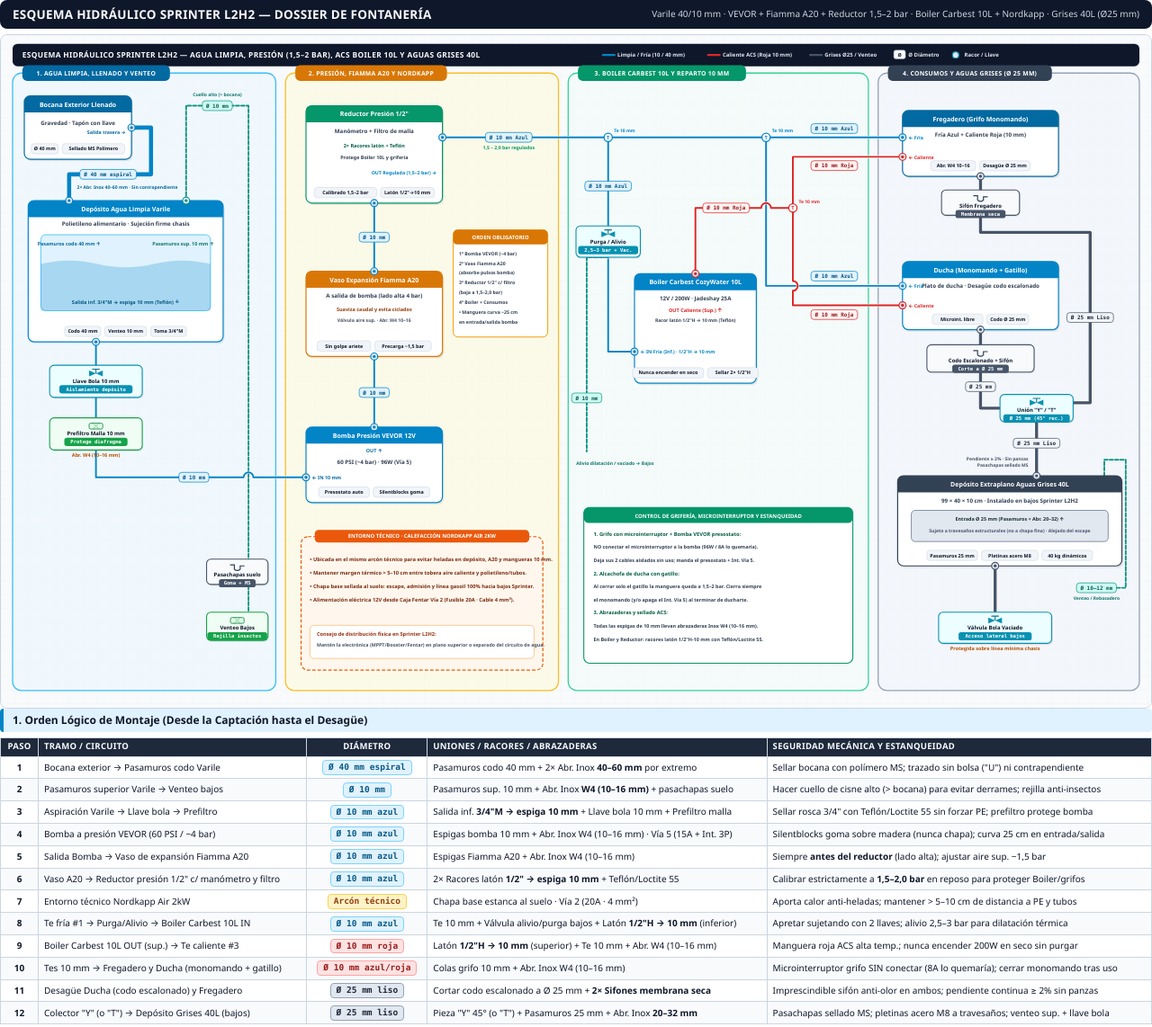
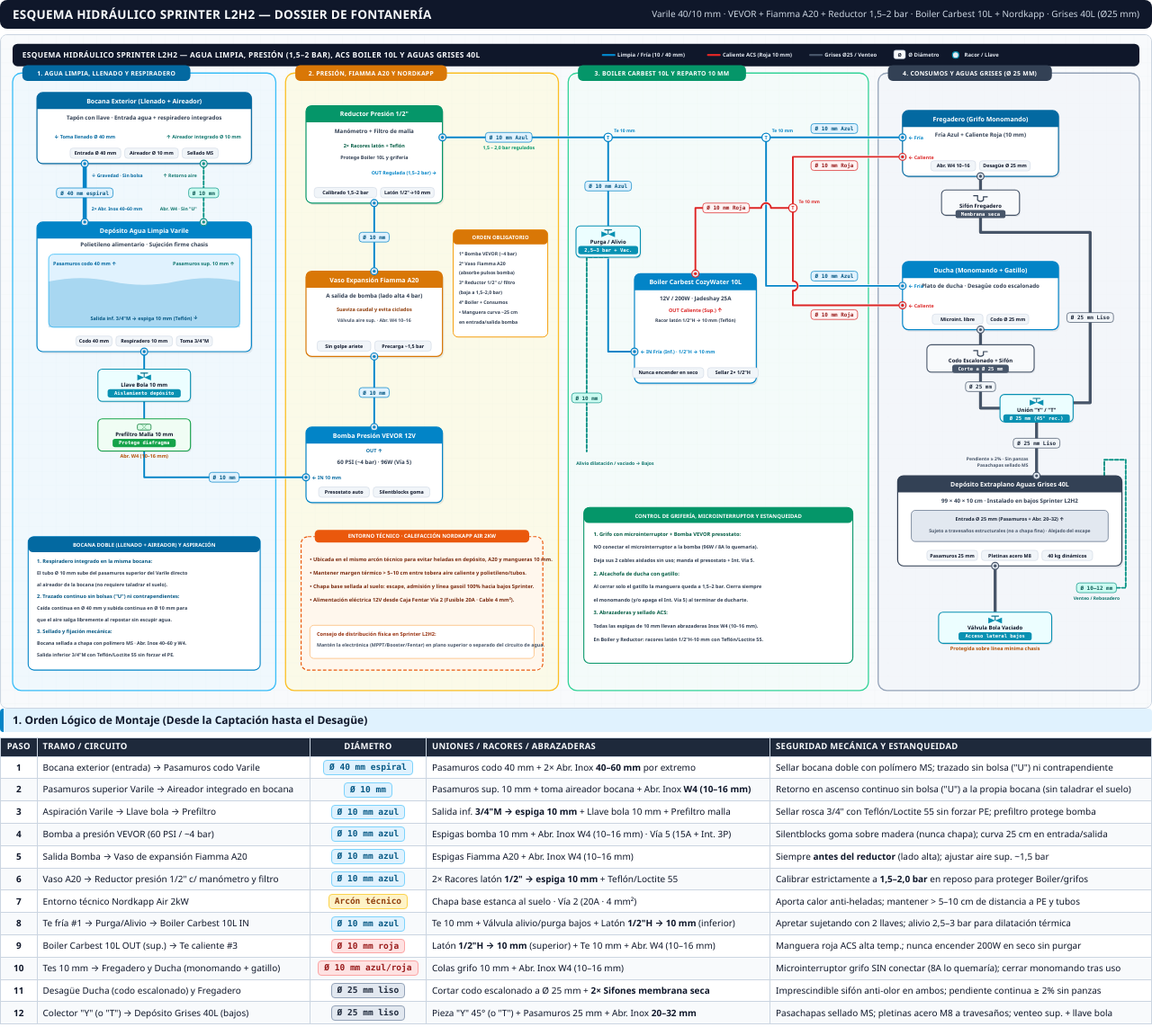
Before and after one commit to endermejia/camper-electricidad-fontaneria, a plain HTML site: page dossier-fontaneria.html in a window 1280 px wide. Shown: the top 1142 px of the page at 90% size. Drawn offline with Linux system fonts and the light colour scheme.

Commit message:
Actualizar respiradero del depósito Varile al aireador integrado en bocana

```diff
--- a/dossier-fontaneria.html
+++ b/dossier-fontaneria.html
@@ -236,17 +236,17 @@
       <tbody>
         <tr>
           <td class="tc"><strong>1</strong></td>
-          <td>Bocana exterior → Pasamuros codo Varile</td>
+          <td>Bocana exterior (entrada) → Pasamuros codo Varile</td>
           <td class="tc"><span class="pill pill-blue">Ø 40 mm espiral</span></td>
           <td>Pasamuros codo 40 mm + 2× Abr. Inox <strong>40–60 mm</strong> por extremo</td>
-          <td>Sellar bocana con polímero MS; trazado sin bolsa ("U") ni contrapendiente</td>
+          <td>Sellar bocana doble con polímero MS; trazado sin bolsa ("U") ni contrapendiente</td>
         </tr>
         <tr>
           <td class="tc"><strong>2</strong></td>
-          <td>Pasamuros superior Varile → Venteo bajos</td>
+          <td>Pasamuros superior Varile → Aireador integrado en bocana</td>
           <td class="tc"><span class="pill pill-blue">Ø 10 mm</span></td>
-          <td>Pasamuros sup. 10 mm + Abr. Inox <strong>W4 (10–16 mm)</strong> + pasachapas suelo</td>
-          <td>Hacer cuello de cisne alto (&gt; bocana) para evitar derrames; rejilla anti-insectos</td>
+          <td>Pasamuros sup. 10 mm + toma aireador bocana + Abr. Inox <strong>W4 (10–16 mm)</strong></td>
+          <td>Retorno en ascenso continuo sin bolsa ("U") a la propia bocana (sin taladrar el suelo)</td>
         </tr>
         <tr>
           <td class="tc"><strong>3</strong></td>
@@ -337,7 +337,7 @@
       </thead>
       <tbody>
         <tr><td>Manguera</td><td>Manguera espiral alimentaria reforzada</td><td class="tc">~1–1,5 m</td><td class="tc"><span class="pill pill-blue">Ø 40 mm</span></td><td>Bocana exterior → pasamuros codo Varile</td></tr>
-        <tr><td>Manguera</td><td>Manguera alimentaria flexible AZUL (venteo, aspiración y fría)</td><td class="tc">~10–15 m</td><td class="tc"><span class="pill pill-blue">Ø 10 mm</span></td><td>Venteo, salida Varile → Bomba → A20 → Reductor → Boiler/Grifos</td></tr>
+        <tr><td>Manguera</td><td>Manguera alimentaria flexible AZUL (respiradero, aspiración y fría)</td><td class="tc">~10–15 m</td><td class="tc"><span class="pill pill-blue">Ø 10 mm</span></td><td>Respiradero a bocana, salida Varile → Bomba → A20 → Reductor → Boiler/Grifos</td></tr>
         <tr><td>Manguera</td><td>Manguera alimentaria flexible ROJA alta temperatura (ACS)</td><td class="tc">~6–10 m</td><td class="tc"><span class="pill pill-red">Ø 10 mm</span></td><td>Salida superior Boiler Carbest 10L → Te → Fregadero y Ducha</td></tr>
         <tr><td>Manguera</td><td>Tubería corrugada flexible con <strong>interior liso</strong></td><td class="tc">~4–6 m</td><td class="tc"><span class="pill pill-grey">Ø 25 mm</span></td><td>Plato de ducha y fregadero → "Y"/"T" → Depósito grises 40L</td></tr>
         <tr><td>Racores/Tes</td><td>Pasamuros Varile (codo 40 mm + sup. 10 mm) y adaptador 3/4"M → 10 mm</td><td class="tc">3 uds</td><td class="tc"><span class="pill pill-blue">40 / 10 mm / 3/4"</span></td><td>Entradas y salida depósito agua limpia Varile</td></tr>
@@ -352,7 +352,7 @@
     <div class="notes-box">
       <h3>Protocolo de Puesta en Marcha y Estanqueidad (antes de cerrar muebles)</h3>
       <ul>
-        <li><strong>1. Llenado y purga de aire:</strong> llena el Varile comprobando bocana y rosca 3/4"; abre la llave de bola 10 mm, activa el interruptor de bomba VEVOR (Vía 5) y abre los grifos en posición caliente hasta llenar por completo los 10 L del Boiler sin burbujas.</li>
+        <li><strong>1. Llenado y purga de aire:</strong> llena el Varile comprobando bocana (llenado y aireador integrado) y rosca 3/4"; abre la llave de bola 10 mm, activa el interruptor de bomba VEVOR (Vía 5) y abre los grifos en posición caliente hasta llenar por completo los 10 L del Boiler sin burbujas.</li>
         <li><strong>2. Ajuste de presión (1,5–2,0 bar):</strong> con bomba en reposo y grifos cerrados, ajusta el Fiamma A20 (~1,5 bar en su válvula) y calibra el reductor de 1/2" entre <strong>1,5 y 2,0 bares</strong> en el manómetro integrado.</li>
         <li><strong>3. Prueba de presión 30 minutos:</strong> seca todas las espigas de 10 mm y latón con papel absorbente y espera 30 min sin tocar nada. Si no arranca la bomba sola ni humedece el papel, el circuito presurizado es estanco.</li>
         <li><strong>4. Prueba térmica y de desagüe:</strong> activa el Boiler (Jadeshay 25A) para verificar la válvula de alivio/purga y descarga varios litros simultáneos en fregadero + ducha comprobando pendiente, venteo del depósito 40L y estanqueidad de la llave de vaciado.</li>
--- a/plumbing.js
+++ b/plumbing.js
@@ -7,8 +7,8 @@ const PLUMBING_SUMMARY_DATA = [
   {
     group: '1. Agua Limpia y Captación (Depósito Varile)',
     rows: [
-      { tramo: '1. Bocana exterior → Pasamuros codo Varile', gauge: 'Ø 40 mm espiral', prot: '2× Abr. Inox 40–60 mm · Polímero MS en chapa', target: 'p-fill' },
-      { tramo: '2. Pasamuros superior Varile → Venteo bajos', gauge: 'Ø 10 mm flexible', prot: 'Cuello de cisne alto (> bocana) + rejilla anti-insectos', target: 'p-vent' },
+      { tramo: '1. Bocana exterior (entrada) → Pasamuros codo Varile', gauge: 'Ø 40 mm espiral', prot: '2× Abr. Inox 40–60 mm · Polímero MS en chapa', target: 'p-fill' },
+      { tramo: '2. Pasamuros sup. Varile → Aireador integrado bocana', gauge: 'Ø 10 mm flexible', prot: 'Respiradero en la misma bocana · Subida sin bolsas ("U") · Abr. W4', target: 'p-vent' },
       { tramo: '3. Salida inferior 3/4"M → Llave de bola → Prefiltro', gauge: 'Ø 10 mm azul', prot: 'Adaptador 3/4"M-10mm + Teflón + Abr. W4 10–16 mm', target: 'p-suction' },
     ],
   },
@@ -57,7 +57,7 @@ const PLUMBING_BOM_DATA = [
     group: '2. Mangueras y Tubería por Diámetros',
     rows: [
       { item: 'Manguera espiral alimentaria Ø 40 mm (bocana exterior → codo depósito Varile)', qty: '~1–1,5 m', cost: 'Ø 40 mm' },
-      { item: 'Manguera flexible alimentaria AZUL Ø 10 mm (venteo, aspiración, presión y fría)', qty: '~10–15 m', cost: 'Ø 10 mm' },
+      { item: 'Manguera flexible alimentaria AZUL Ø 10 mm (respiradero a bocana, aspiración, presión y fría)', qty: '~10–15 m', cost: 'Ø 10 mm' },
       { item: 'Manguera flexible alimentaria ROJA Ø 10 mm alta temp. (salida Boiler → grifos)', qty: '~6–10 m', cost: 'Ø 10 mm ACS' },
       { item: 'Manguera corrugada flexible Ø 25 mm interior liso (ducha/fregadero → grises 40L)', qty: '~4–6 m', cost: 'Ø 25 mm' },
     ],
@@ -65,7 +65,7 @@ const PLUMBING_BOM_DATA = [
   {
     group: '3. Racores, Válvulas, Pasamuros y Tes',
     rows: [
-      { item: 'Pasamuros codo 40 mm (llenado) + pasamuros sup. 10 mm (venteo Varile)', qty: '2 uds', cost: '40 / 10 mm' },
+      { item: 'Pasamuros codo 40 mm (llenado) + pasamuros sup. 10 mm (respiradero Varile → bocana)', qty: '2 uds', cost: '40 / 10 mm' },
       { item: 'Adaptador rosca macho 3/4" → espiga 10 mm + llave paso bola doble espiga 10 mm', qty: '1 + 1 ud', cost: 'Aspiración' },
       { item: 'Prefiltro transparente de malla 10 mm (entrada bomba) + válvula alivio/purga boiler', qty: '1 + 1 ud', cost: 'Protección' },
       { item: 'Racores latón rosca hembra 1/2" a espiga 10 mm (Boiler ×2 + Reductor ×2)', qty: '4 uds', cost: 'Latón 1/2"→10' },
@@ -128,7 +128,7 @@ function buildPlumbingDiagram() {
   // =========================================================================
   drawZone(zonesLayer, {
     x: 24, y: 78, w: 540, h: 1268,
-    title: '1. AGUA LIMPIA, LLENADO Y VENTEO',
+    title: '1. AGUA LIMPIA, LLENADO Y RESPIRADERO',
     color: '#0369a1',
     fill: 'rgba(224, 242, 254, 0.35)',
     border: '#38bdf8',
@@ -156,93 +156,109 @@ function buildPlumbingDiagram() {
   });
 
   // =========================================================================
-  // ZONA 1: BOCANA, DEPÓSITO VARILE, VENTEO Y ASPIRACIÓN
+  // ZONA 1: BOCANA DOBLE (ENTRADA + AIREADOR), DEPÓSITO VARILE Y ASPIRACIÓN
   // =========================================================================
   const bocanaCard = drawComponentCard(compsLayer, {
-    x: 48, y: 125, w: 220, h: 130,
-    title: 'Bocana Exterior Llenado',
-    subtitle: 'Gravedad · Tapón con llave',
-    subtitleY: 184,
+    x: 74, y: 118, w: 440, h: 146,
+    title: 'Bocana Exterior (Llenado + Aireador)',
+    subtitle: 'Tapón con llave · Entrada agua + respiradero integrados',
+    subtitleY: 174,
     accent: '#0369a1',
-    badges: ['Ø 40 mm', 'Sellado MS Polímero'],
+    badges: ['Entrada Ø 40 mm', 'Aireador Ø 10 mm', 'Sellado MS'],
+    circuit: 'p-fill p-vent',
+  });
+  textEl('↓ Toma llenado Ø 40 mm', { x: 172, y: 212, 'text-anchor': 'middle', 'font-size': 10, 'font-weight': 800, fill: '#0369a1' }, bocanaCard);
+  textEl('↑ Aireador integrado Ø 10 mm', { x: 416, y: 212, 'text-anchor': 'middle', 'font-size': 10, 'font-weight': 800, fill: '#0f766e' }, bocanaCard);
+
+  // Tubería Ø 40 mm espiral: Bocana (entrada) -> Depósito Varile
+  drawWire(wiresLayer, [[172, 264], [172, 384]], {
+    polarity: 'clean',
+    gauge: 'Ø 40 mm espiral',
+    labelPos: [172, 324],
     circuit: 'p-fill',
   });
-  textEl('Salida trasera →', { x: 256, y: 204, 'text-anchor': 'end', 'font-size': 9.8, 'font-weight': 700, fill: '#0369a1' }, bocanaCard);
+  textEl('↓ Gravedad · Sin bolsa', { x: 186, y: 292, 'text-anchor': 'start', 'font-size': 9.4, 'font-weight': 700, fill: '#0369a1' }, wiresLayer);
+  textEl('2× Abr. Inox 40–60 mm', { x: 186, y: 360, 'text-anchor': 'start', 'font-size': 9.4, 'font-weight': 700, fill: '#0369a1' }, wiresLayer);
 
-  // Tubería Ø 40 mm espiral Bocana -> Depósito Varile
-  drawWire(wiresLayer, [[268, 190], [308, 190], [308, 286], [140, 286], [140, 340]], {
-    polarity: 'clean',
-    gauge: 'Ø 40 mm espiral',
-    labelPos: [220, 286],
-    circuit: 'p-fill',
+  // Respiradero Ø 10 mm: Pasamuros superior Varile -> Aireador integrado en la misma bocana
+  drawWire(wiresLayer, [[416, 384], [416, 264]], {
+    polarity: 'vent',
+    gauge: 'Ø 10 mm',
+    labelPos: [416, 324],
+    circuit: 'p-vent',
   });
-  textEl('2× Abr. Inox 40–60 mm · Sin contrapendiente', { x: 156, y: 316, 'text-anchor': 'start', 'font-size': 9.4, 'font-weight': 700, fill: '#0369a1' }, wiresLayer);
+  textEl('↑ Retorno aire', { x: 402, y: 292, 'text-anchor': 'end', 'font-size': 9.4, 'font-weight': 700, fill: '#0f766e' }, wiresLayer);
+  textEl('Abr. W4 · Sin "U"', { x: 402, y: 360, 'text-anchor': 'end', 'font-size': 9.4, 'font-weight': 700, fill: '#0f766e' }, wiresLayer);
 
   // Depósito Varile de polietileno
   const varileCard = drawComponentCard(compsLayer, {
-    x: 56, y: 340, w: 400, h: 290,
+    x: 74, y: 384, w: 440, h: 266,
     title: 'Depósito Agua Limpia Varile',
     subtitle: 'Polietileno alimentario · Sujeción firme chasis',
-    subtitleY: 392,
+    subtitleY: 434,
     accent: '#0284c7',
-    badges: ['Codo 40 mm', 'Venteo 10 mm', 'Toma 3/4"M'],
+    badges: ['Codo 40 mm', 'Respiradero 10 mm', 'Toma 3/4"M'],
     circuit: 'p-fill p-vent p-suction',
   });
   // Gráfico agua interior Varile
-  el('rect', { x: 82, y: 410, width: 348, height: 156, rx: 10, fill: '#e0f2fe', stroke: '#38bdf8', 'stroke-width': 1.5 }, varileCard);
+  el('rect', { x: 98, y: 450, width: 392, height: 150, rx: 10, fill: '#e0f2fe', stroke: '#38bdf8', 'stroke-width': 1.5 }, varileCard);
   el('path', {
-    d: 'M 82 470 Q 140 456 198 470 T 314 470 T 430 470 L 430 566 L 82 566 Z',
+    d: 'M 98 506 Q 163 492 228 506 T 359 506 T 490 506 L 490 600 L 98 600 Z',
     fill: 'rgba(2, 132, 199, 0.25)',
   }, varileCard);
-  textEl('Pasamuros codo 40 mm ↑', { x: 140, y: 432, 'text-anchor': 'middle', 'font-size': 10, 'font-weight': 800, fill: '#0369a1' }, varileCard);
-  textEl('Pasamuros sup. 10 mm ↑', { x: 374, y: 432, 'text-anchor': 'middle', 'font-size': 10, 'font-weight': 800, fill: '#0f766e' }, varileCard);
-  textEl('Salida inf. 3/4"M → espiga 10 mm (Teflón) ↓', { x: 256, y: 552, 'text-anchor': 'middle', 'font-size': 10.2, 'font-weight': 800, fill: '#075985' }, varileCard);
+  textEl('Pasamuros codo 40 mm ↑', { x: 172, y: 472, 'text-anchor': 'middle', 'font-size': 10, 'font-weight': 800, fill: '#0369a1' }, varileCard);
+  textEl('Pasamuros sup. 10 mm ↑', { x: 416, y: 472, 'text-anchor': 'middle', 'font-size': 10, 'font-weight': 800, fill: '#0f766e' }, varileCard);
+  textEl('Salida inf. 3/4"M → espiga 10 mm (Teflón) ↓', { x: 294, y: 586, 'text-anchor': 'middle', 'font-size': 10.2, 'font-weight': 800, fill: '#075985' }, varileCard);
 
-  // Venteo Ø 10 mm cuello alto hacia los bajos
-  drawWire(wiresLayer, [[380, 340], [380, 145], [508, 145], [508, 1185]], {
-    polarity: 'vent',
+  // Aspiración: Salida Varile -> Llave de bola 10 mm -> Prefiltro -> Bomba
+  drawWire(wiresLayer, [[294, 650], [294, 908], [626, 908]], {
+    polarity: 'clean',
     gauge: 'Ø 10 mm',
-    labelPos: [444, 145],
-    circuit: 'p-vent',
-  });
-  textEl('Cuello alto (> bocana)', { x: 444, y: 126, 'text-anchor': 'middle', 'font-size': 9.4, 'font-weight': 700, fill: '#0f766e' }, wiresLayer);
-  drawProtectionBox(compsLayer, {
-    x: 422, y: 1076, w: 126, h: 52,
-    title: 'Pasachapas suelo',
-    amp: 'Goma + MS',
-    kind: 'trap',
-    circuit: 'p-vent',
+    labelPos: [458, 908],
+    circuit: 'p-suction',
   });
   drawProtectionBox(compsLayer, {
-    x: 422, y: 1185, w: 126, h: 58,
-    title: 'Venteo Bajos',
-    amp: 'Rejilla insectos',
-    kind: 'filter',
-    circuit: 'p-vent',
-  });
-
-  // Aspiración: Salida Varile -> Llave de bola 10 mm -> Prefiltro -> Bomba
-  drawWire(wiresLayer, [[195, 630], [195, 908], [626, 908]], {
-    polarity: 'clean',
-    gauge: 'Ø 10 mm',
-    labelPos: [396, 908],
-    circuit: 'p-suction',
-    hop: { segmentIndex: 2, dir: 'horizontal', x: 508 },
-  });
-  drawProtectionBox(compsLayer, {
-    x: 100, y: 678, w: 190, h: 66,
+    x: 199, y: 686, w: 190, h: 66,
     title: 'Llave Bola 10 mm',
     amp: 'Aislamiento depósito',
     kind: 'valve',
     circuit: 'p-suction',
   });
   drawProtectionBox(compsLayer, {
-    x: 100, y: 786, w: 190, h: 66,
+    x: 199, y: 788, w: 190, h: 66,
     title: 'Prefiltro Malla 10 mm',
     amp: 'Protege diafragma',
     sub: 'Abr. W4 (10–16 mm)',
     kind: 'filter',
     circuit: 'p-suction',
+  });
+
+  // Cuadro Notas Llenado, Aireador Integrado y Aspiración (abajo Zona 1)
+  const fillNotesG = el('g', { class: 'comp-item', 'data-circuit': 'p-fill p-vent p-suction' }, compsLayer);
+  el('rect', { x: 56, y: 1030, width: 476, height: 274, rx: 12, fill: '#ffffff', stroke: '#0284c7', 'stroke-width': 2 }, fillNotesG);
+  el('rect', { x: 56, y: 1030, width: 476, height: 32, rx: 10, fill: '#0369a1' }, fillNotesG);
+  textEl('BOCANA DOBLE (LLENADO + AIREADOR) Y ASPIRACIÓN', {
+    x: 294, y: 1051, 'text-anchor': 'middle', 'font-size': 10.8, 'font-weight': 800, fill: '#ffffff',
+  }, fillNotesG);
+  [
+    '1. Respiradero integrado en la misma bocana:',
+    '   El tubo Ø 10 mm sube del pasamuros superior del Varile directo',
+    '   al aireador de la bocana (no requiere taladrar el suelo).',
+    '2. Trazado continuo sin bolsas ("U") ni contrapendientes:',
+    '   Caída continua en Ø 40 mm y subida continua en Ø 10 mm para',
+    '   que el aire salga libremente al repostar sin escupir agua.',
+    '3. Sellado y fijación mecánica:',
+    '   Bocana sellada a chapa con polímero MS · Abr. Inox 40–60 y W4.',
+    '   Salida inferior 3/4"M con Teflón/Loctite 55 sin forzar el PE.',
+  ].forEach((txt, idx) => {
+    const isHdr = txt.startsWith('1.') || txt.startsWith('2.') || txt.startsWith('3.');
+    textEl(txt, {
+      x: 74,
+      y: 1084 + idx * 24,
+      'font-size': isHdr ? 10.4 : 9.8,
+      'font-weight': isHdr ? 800 : 600,
+      fill: isHdr ? '#075985' : '#334155',
+    }, fillNotesG);
   });
 
   // =========================================================================
@@ -577,7 +593,7 @@ function buildPlumbingDiagram() {
 
   // Puntos de conexión clave (racores / uniones)
   [
-    [268, 190, 'clean'], [140, 340, 'clean'], [380, 340, 'vent'], [195, 630, 'clean'],
+    [172, 264, 'clean'], [416, 264, 'vent'], [172, 384, 'clean'], [416, 384, 'vent'], [294, 650, 'clean'],
     [626, 908, 'clean'], [766, 805, 'clean'], [766, 660, 'clean'], [766, 485, 'clean'], [766, 345, 'clean'], [906, 210, 'clean'],
     [1300, 650, 'clean'], [1425, 490, 'hot'],
     [1850, 210, 'clean'], [1850, 250, 'hot'], [1850, 515, 'clean'], [1850, 555, 'hot'],
```
Also changed, not shown: docs/preview-fontaneria.png, 2 other files.
